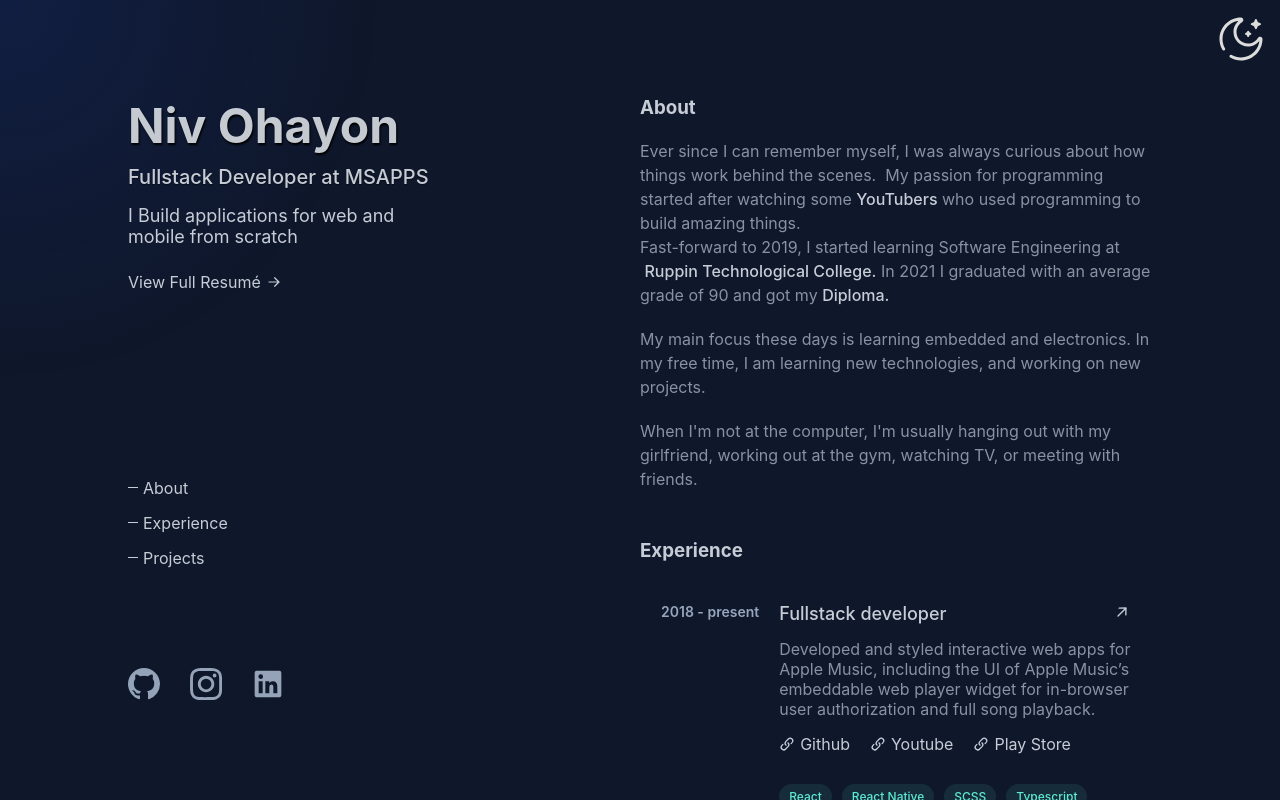
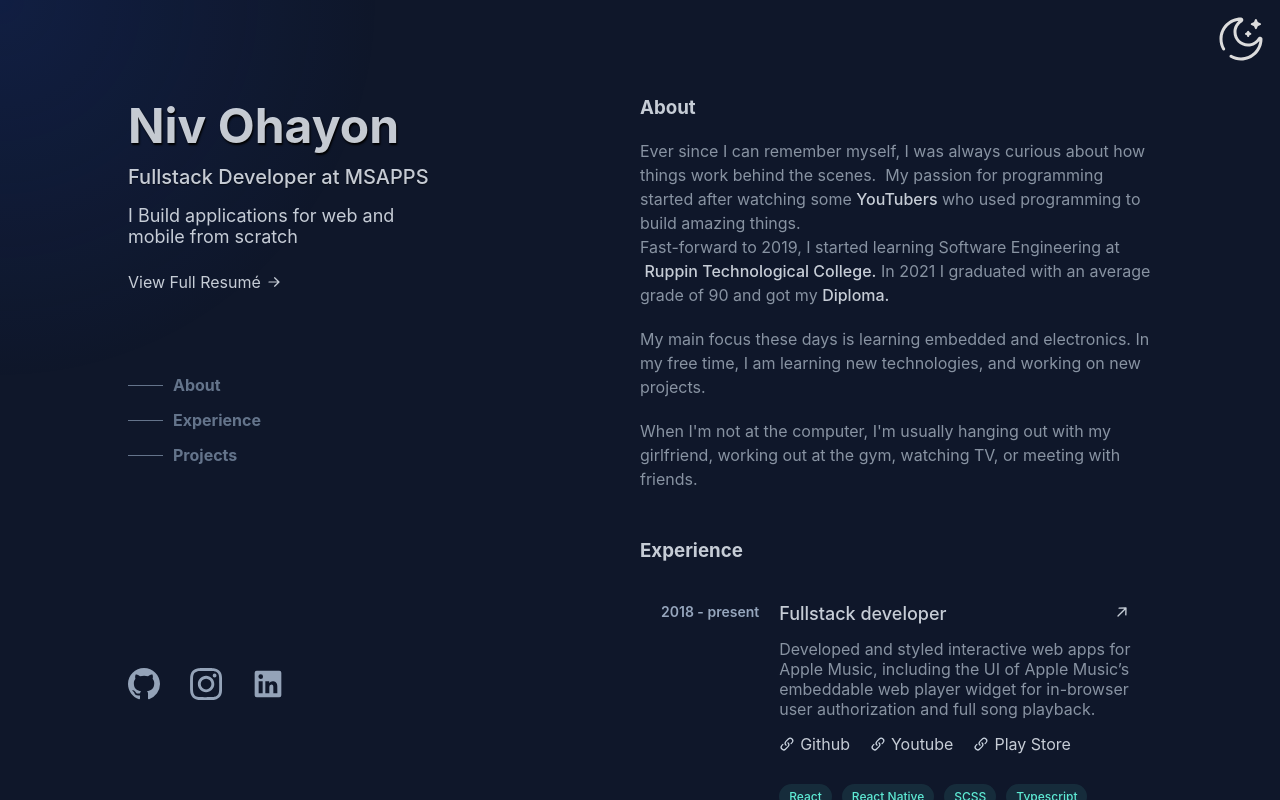
Before and after one commit to nivohayon/MyPortfolio, a React (Vite) app: page / in a window 1280 px wide. Built offline with nearby package versions, Linux system fonts and the light colour scheme.

Commit message:
Changed the style of the navbar

```diff
--- a/src/components/SideNavBar/SideNavBar.css
+++ b/src/components/SideNavBar/SideNavBar.css
@@ -5,7 +5,7 @@
 
 .ul__SideNavBar {
   list-style: none;
-  margin-top: 30%;
+  margin-top: 10%;
   display: flex;
   flex-direction: column;
   gap: 15px;
@@ -13,28 +13,42 @@
 
 .a___SideNavBar {
   display: flex;
-  gap: 5px;
+  gap: 10px;
   text-decoration: none;
-  color: var(--primaryColor);
+  color: var(--navBarDashColor);
   align-items: center;
   text-transform: capitalize;
   width: fit-content;
+  font-weight: 700;
 }
 
 .dash__SideNavBar {
   display: inline-block;
-  width: 10px;
+  width: 35px;
   height: 1px;
   background-color: var(--navBarDashColor);
   transition: width 100ms;
 }
 
-.selected__SideNavBar {
-  width: 30px;
+.a_span_text__SideNavBar {
+  color: var(--navBarDashColor);
+}
+
+.selected_text__SideNavBar {
+  color: var(--navBarSelectedDashColor);
+}
+.selected_dash__SideNavBar {
+  background-color: var(--navBarSelectedDashColor);
+  width: 65px;
 }
 
 .a___SideNavBar:hover .dash__SideNavBar {
-  width: 30px;
+  width: 65px;
+  background-color: var(--navBarSelectedDashColor);
+}
+
+.a___SideNavBar:hover .a_span_text__SideNavBar {
+  color: var(--navBarSelectedDashColor);
 }
 
 @media all and (max-width: 1024px) {
--- a/src/components/SideNavBar/SideNavBar.tsx
+++ b/src/components/SideNavBar/SideNavBar.tsx
@@ -1,5 +1,6 @@
 import { useLocation } from 'react-router-dom';
 import { routes } from '../../routes/routes';
+import { combineClasses } from '../../utils/combineClasses';
 import './SideNavBar.css';
 
 const navItems = [routes.About, routes.Experience, routes.Projects];
@@ -15,11 +16,19 @@ function SideNavBar() {
             <li key={item}>
               <a className="a___SideNavBar" href={`#${item}`}>
                 <span
-                  className={`dash__SideNavBar${
-                    hash === `#${item}` ? ' selected__SideNavBar' : ''
-                  }`}
+                  className={combineClasses(
+                    'dash__SideNavBar',
+                    hash === `#${item}` ? ' selected_dash__SideNavBar' : ''
+                  )}
                 />
-                <span>{item}</span>
+                <span
+                  className={combineClasses(
+                    'a_span_text__SideNavBar',
+                    hash === `#${item}` ? ' selected_text__SideNavBar' : ''
+                  )}
+                >
+                  {item}
+                </span>
               </a>
             </li>
           );
--- a/src/index.css
+++ b/src/index.css
@@ -23,7 +23,8 @@
   --textShadowProfileDescColor-dark: rgba(0, 0, 0, 0.5);
   --linkWithArrowUnderlineColor-dark: rgb(94, 234, 212);
   --fromUntilTextColor-dark: rgb(150, 166, 189);
-  --navBarDashColor-dark: var(--primaryColor-dark);
+  --navBarDashColor-dark: rgb(100, 116, 139);
+  --navBarSelectedDashColor-dark: var(--primaryColor-dark);
   --cardFilterColor-dark: #000;
   --arrowIconAndTextCardColor-dark: rgba(226, 232, 240, 0.87);
   --cardMainHoverColor-dark: var(--green-dark);
@@ -52,6 +53,7 @@
   --linkWithArrowUnderlineColor-light: rgb(36, 36, 36);
   --fromUntilTextColor-light: rgb(60, 60, 60);
   --navBarDashColor-light: var(--primaryColor-light);
+  --navBarSelectedDashColor-light: var(--primaryColor-light);
   --cardFilterColor-light: transparent;
   --arrowIconAndTextCardColor-light: var(--primaryColor-light);
   --cardMainHoverColor-light: var(--primaryColor-light);
@@ -81,6 +83,7 @@ body[data-theme='dark'] {
   --linkWithArrowUnderlineColor: var(--linkWithArrowUnderlineColor-dark);
   --fromUntilTextColor: var(--fromUntilTextColor-dark);
   --navBarDashColor: var(--navBarDashColor-dark);
+  --navBarSelectedDashColor: var(--navBarSelectedDashColor-dark);
   --cardFilterColor: var(--cardFilterColor-dark);
   --arrowIconAndTextCardColor: var(--arrowIconAndTextCardColor-dark);
   --cardMainHoverColor: var(--cardMainHoverColor-dark);
@@ -110,6 +113,7 @@ body[data-theme='light'] {
   --linkWithArrowUnderlineColor: var(--linkWithArrowUnderlineColor-light);
   --fromUntilTextColor: var(--fromUntilTextColor-light);
   --navBarDashColor: var(--navBarDashColor-light);
+  --navBarSelectedDashColor: var(--navBarSelectedDashColor-light);
   --cardFilterColor: var(--cardFilterColor-light);
   --arrowIconAndTextCardColor: var(--arrowIconAndTextCardColor-light);
   --cardMainHoverColor: var(--cardMainHoverColor-light);
```
